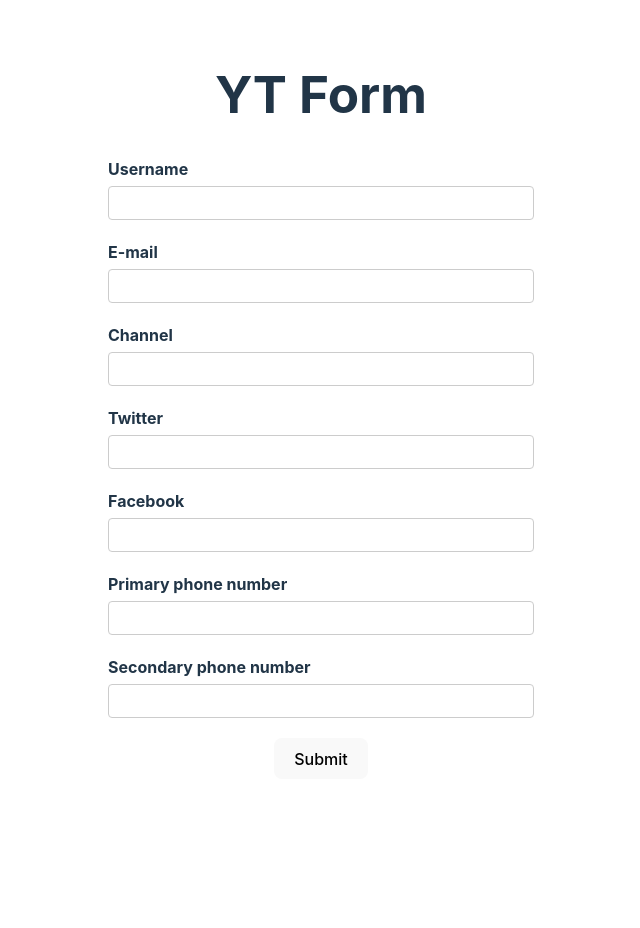
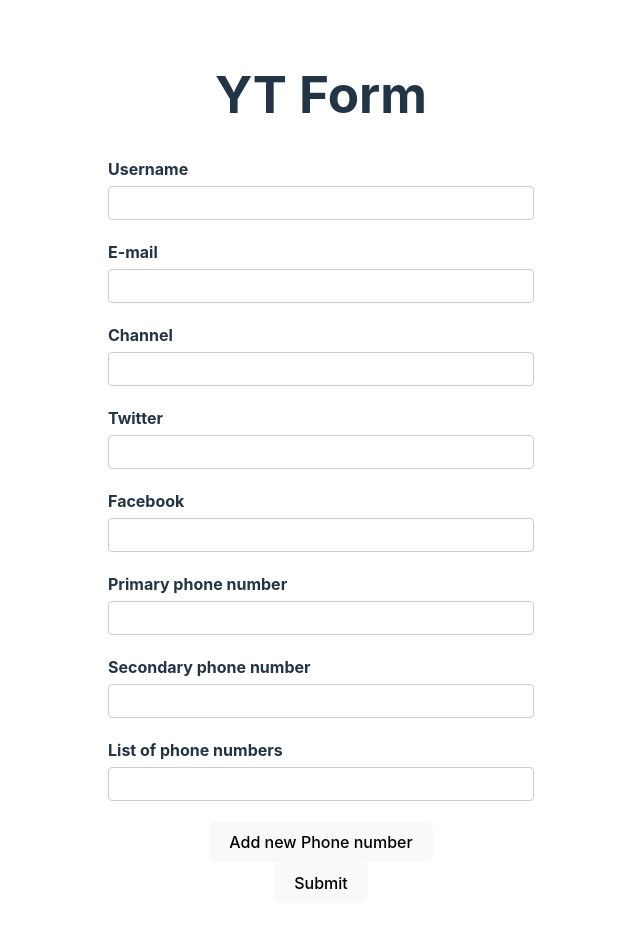
Before and after one commit to thinhphungdev/react-hook-form-demo, a React (Vite) app: page / in a window 1280 px wide. Shown: the top 928 px of the page, without its empty margins (319-959 px from the left). Before the commit the page ends 811 px from the top, so only its background shows below. Built offline with nearby package versions, Linux system fonts and the light colour scheme.

Commit message:
rhf with dynamic array form field

```diff
--- a/src/components/YTForm.tsx
+++ b/src/components/YTForm.tsx
@@ -1,4 +1,4 @@
-import { useForm } from 'react-hook-form';
+import { useForm, useFieldArray } from 'react-hook-form';
 import { DevTool } from '@hookform/devtools';
 
 type FormValue = {
@@ -10,6 +10,9 @@ type FormValue = {
     twitter: string;
   };
   phoneNumbers: string[];
+  phNumbers: {
+    number: string;
+  }[];
 };
 
 const YTformDefaultValue: FormValue = {
@@ -20,7 +23,8 @@ const YTformDefaultValue: FormValue = {
     twitter: '',
     facebook: '',
   },
-  phoneNumbers: [],
+  phoneNumbers: ['', ''],
+  phNumbers: [{ number: '' }],
 };
 
 export const YouTubeForm = () => {
@@ -28,6 +32,11 @@ export const YouTubeForm = () => {
     defaultValues: YTformDefaultValue,
   });
   const { errors } = formState;
+
+  const { fields, append, remove } = useFieldArray({
+    name: 'phNumbers',
+    control,
+  });
 
   const onSubmit = (data: FormValue) => {
     console.log('Submitted', data);
@@ -119,6 +128,27 @@ export const YouTubeForm = () => {
           />
         </div>
 
+        <div>
+          <label htmlFor=''>List of phone numbers</label>
+          <div>
+            {fields.map((field, idx) => {
+              return (
+                <div className='form-control' key={field.id}>
+                  <input type='text' {...register(`phNumbers.${idx}.number`)} />
+                  {idx > 0 && (
+                    <button type='button' onClick={() => remove(idx)}>
+                      Remove
+                    </button>
+                  )}
+                </div>
+              );
+            })}
+            <button type='button' onClick={() => append({ number: '' })}>
+              Add new Phone number
+            </button>
+          </div>
+        </div>
+
         <button>Submit</button>
       </form>
 
```
